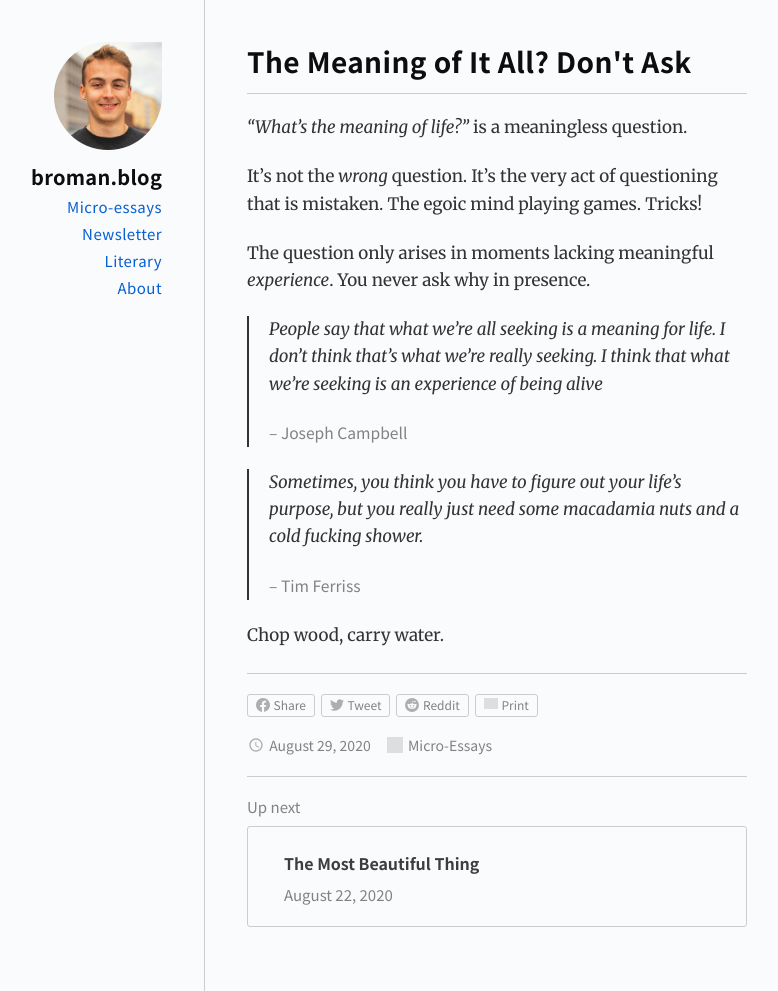
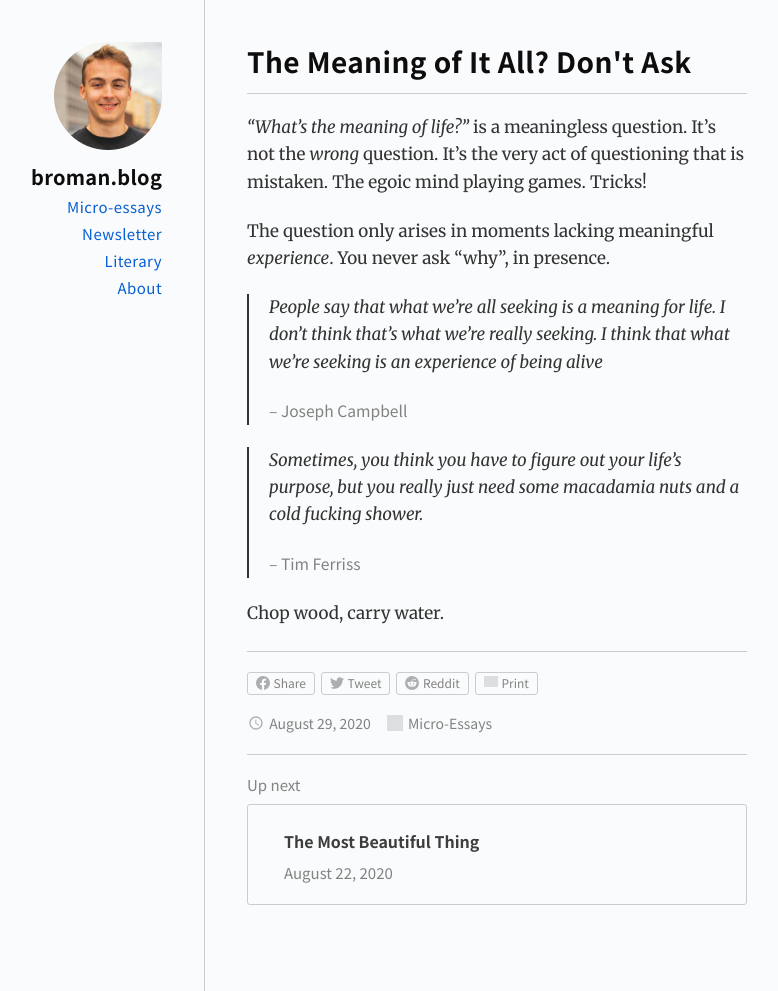
Before and after one commit to gdbroman/broman.blog, a Jekyll site: the page built from _posts/2020/2020-08-29-dont-seek-meaning.md, in a window 1280 px wide and 991 px high. Shown: the whole window, without its empty margins (251-1029 px from the left). Built offline with Jekyll 4.4.1, drawn with Linux system fonts in a browser that asks for light colours; grey boxes are pictures that could not be loaded.

Commit message:
revision

```diff
--- a/_posts/2020/2020-08-29-dont-seek-meaning.md
+++ b/_posts/2020/2020-08-29-dont-seek-meaning.md
@@ -3,11 +3,9 @@ title: "The Meaning of It All? Don't Ask"
 permalink: dont-seek-meaning
 ---
 
-*"What's the meaning of life?"* is a meaningless question.
+*"What's the meaning of life?"* is a meaningless question. It's not the *wrong* question. It's the very act of questioning that is mistaken. The egoic mind playing games. Tricks!
 
-It's not the *wrong* question. It's the very act of questioning that is mistaken. The egoic mind playing games. Tricks!
-
-The question only arises in moments lacking meaningful *experience*. You never ask why in presence.
+The question only arises in moments lacking meaningful *experience*. You never ask "why", in presence.
 
 > People say that what we’re all seeking is a meaning for life. I don’t think that’s what we’re really seeking. **I think that what we’re seeking is an experience of being alive**
 >
```
